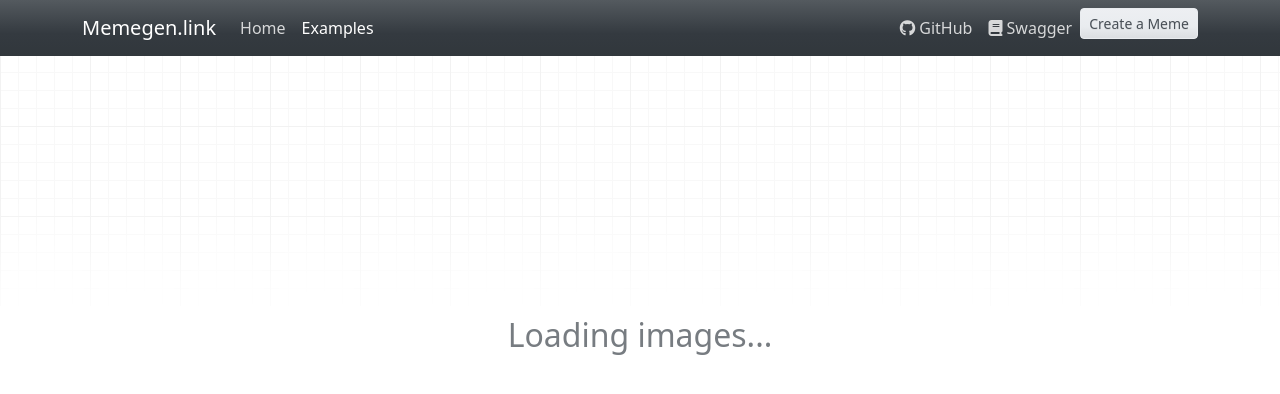
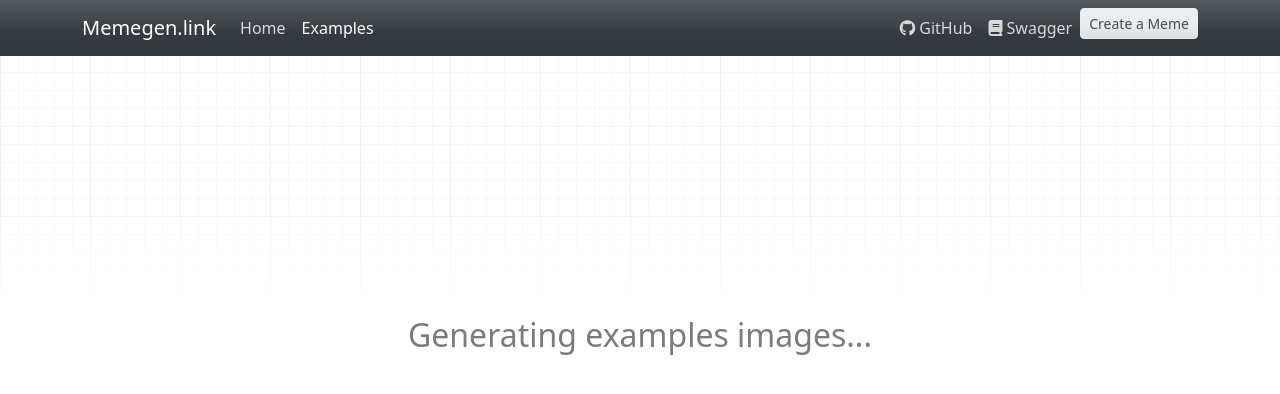
Before and after one commit to jacebrowning/memegen, an MkDocs documentation site: the page built from docs/examples.md, in a window 1280 px wide. Shown: the top 394 px of the page. Built offline with MkDocs 1.6.1, drawn with Linux system fonts in a browser that asks for light colours; nearby versions of some CDN libraries; comment, search, counter and statistics services are not loaded; grey boxes are pictures that could not be loaded.

Commit message:
Update loading message

```diff
--- a/docs/examples.md
+++ b/docs/examples.md
@@ -6,5 +6,5 @@
     scrolling="no">
 </iframe>
 <div class="text-center" width="100%" style="padding-top: 200px;">
-    <h2 id="loading" class="text-muted">Loading images...</h2>
+    <h2 id="loading" class="text-muted">Generating examples images...</h2>
 </div>
```
